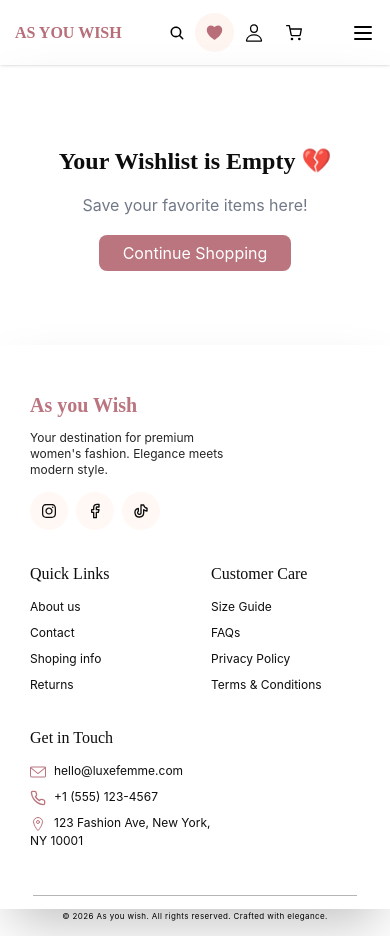
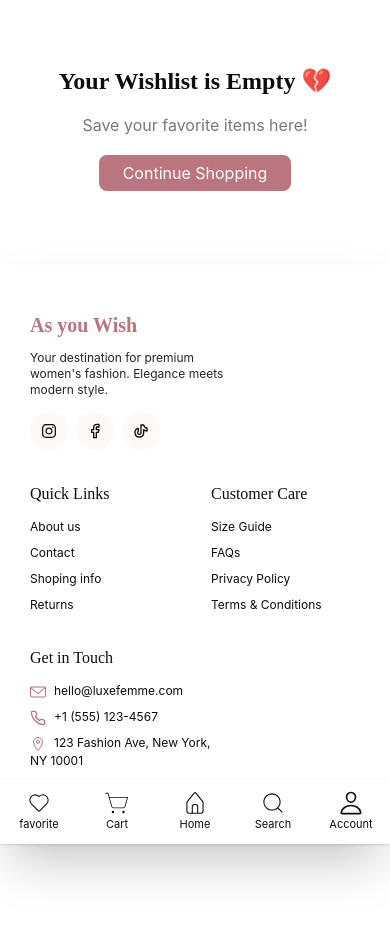
Before and after one commit to aj-codes-hub/AsYouWish, a React (Vite) app: page /favurite-product in a window 390 px wide. After the commit the page ends 856 px from the top, so only its background shows below. Built offline with nearby package versions, Linux system fonts and the light colour scheme.

Commit message:
update mobile navbar

```diff
--- a/src/App.tsx
+++ b/src/App.tsx
@@ -9,7 +9,7 @@ import ScrollToTop from "./components/scrollToTop";
 import CartPage from "./pages/Cart/Cart"
 import { CartProvider, useCart } from "./pages/context/cartContext";
 import { useWishlist, WishlistProvider } from './pages/context/wishlistContext';
-import AddToCartAnimation from "./components/addToCartAnimation copy";
+import AddToCartAnimation from "./components/addToCartAnimation";
 import LikeProduct from "./pages/Liked/likeProduct";
 import AddToWishlistAnimation from "./components/addToWishlistAnimation";
 import LoginModal from "./Auth/loginModal";
--- a/src/Auth/loginModal.tsx
+++ b/src/Auth/loginModal.tsx
@@ -31,8 +31,7 @@ const handleOpenSignupModel = () => {
 
 
      <div className={`bg-white absolute left-1/2 -translate-y-1/2 -translate-x-1/2 py-[25px] px-[20px]
-                      transition-all duration-300 rounded-2xl sm:w-[360px] max-w-[360px] w-[95%]
-                      ${isOpenLoginModal ? "min-h-[400px] top-1/2" : "min-h-[0px] top-1"}`}>
+                       rounded-2xl sm:w-[360px] max-w-[360px] w-[95%] login-entry`}>
 
 
      <div  onClick={() => hideLoginModal(false)}
--- a/src/Auth/signupModal.tsx
+++ b/src/Auth/signupModal.tsx
@@ -36,7 +36,7 @@ const handleOpenSignInModel = () => {
 
 
      <div className='bg-white absolute top-1/2 left-1/2 -translate-y-1/2 -translate-x-1/2 py-[25px]
-                       rounded-2xl min-h-[520px] sm:w-[360px] max-w-[360px] w-[95%]'>
+                       rounded-2xl sm:w-[360px] max-w-[360px] w-[95%] signup-entry'>
      <div  onClick={() => hideSignUpModal(false)}
            className='absolute top-[0px] right-[0px] cursor-pointer text-black p-[15px]'>
       <RxCross1 />
@@ -51,7 +51,7 @@ const handleOpenSignInModel = () => {
 
 
         <form action="">
-        <div className='px-[20px] overflow-hidden hover:overflow-y-scroll custom-scrollbar h-[390px]'>
+        <div className='px-[20px] overflow-hidden overflow-y-scroll xl:hover:overflow-y-scroll xl:overflow-y-hidden  custom-scrollbar h-[390px]'>
 
           <div className='mt-[20px] flex flex-col gap-3'>
           <Input type='text'
--- a/src/components/addToWishlistAnimation.tsx
+++ b/src/components/addToWishlistAnimation.tsx
@@ -10,7 +10,7 @@ const AddToWishlistAnimation:React.FC<AddToWishlistAnimationProps> = ({runAninat
 
 
   return (
-    <div className='h-screen w-screen flex fixed z-[9999] pointer-events-none'>
+    <div className='h-screen w-screen flex fixed z-[99] pointer-events-none'>
         <div className={`bg-transparent text-primary flex items-center justify-center absolute
                          ${runAnination ? 'addToWsihlistAnimation': 'text-[0px]'}`}>
             <IoHeart />
--- a/src/components/navbar.tsx
+++ b/src/components/navbar.tsx
@@ -1,12 +1,17 @@
 import React, { useState } from 'react'
-import { IoSearch } from "react-icons/io5";
+import { CiSearch } from "react-icons/ci";
 import { FaRegHeart } from "react-icons/fa";
-import { FiShoppingCart } from "react-icons/fi";
+import { PiShoppingCartSimpleThin } from "react-icons/pi";
 import { LuMenu } from "react-icons/lu";
 import { useLocation, Link } from 'react-router-dom';
 import { useCart } from '../pages/context/cartContext';
 import { IoHeart } from "react-icons/io5";
 import { IoPersonOutline } from "react-icons/io5";
+import { CiHome } from "react-icons/ci";
+import { CiHeart } from "react-icons/ci";
+
+
+
 
 
 type NavbarProps = {
@@ -39,8 +44,8 @@ const OpenMenu = () => {
 
 
   return (
-    <div className='bg-white h-[65px] w-full justify-between fixed top-0 z-[999] flex items-center shadow-sm px-[15px] xl:px-[0]'>
-       <div className='max-w-[1100px] h-full mx-auto w-full justify-between flex items-center'>
+    <div className='bg-white h-[65px] w-full justify-between fixed sm:top-0 bottom-0 z-[999] flex items-center shadow-sm sm:px-[15px] xl:px-[0]'>
+       <div className='max-w-[1100px] h-full mx-auto w-full justify-between sm:flex items-center hidden'>
 
      <h1 onClick={() => window.location.pathname='/'}
          className='text-primary font-semibold cursor-pointer'>
@@ -66,7 +71,7 @@ const OpenMenu = () => {
      <div className='flex items-center  text-[16px]'>
 
        <button className='p-[10px] rounded-full'>
-           <IoSearch />
+           <CiSearch />
        </button>
 
        <Link to={'/favurite-product'}
@@ -97,7 +102,7 @@ const OpenMenu = () => {
        )}
 
 
-       <FiShoppingCart />
+       <PiShoppingCartSimpleThin />
        </Link>
      </div>
 
@@ -106,6 +111,41 @@ const OpenMenu = () => {
      </button>
      </div>
 
+    {/* mobile menu starts here  */}
+
+
+
+    <div className='grid grid-cols-5 h-full w-full sm:hidden'>
+
+      <div className='flex flex-col items-center justify-center text-[26px]'>
+      <CiHeart />
+      <h2 className='text-[11px]'>favorite</h2>
+     </div>
+
+      <div className='flex flex-col items-center justify-center text-[26px]'>
+      <PiShoppingCartSimpleThin />
+      <h2 className='text-[11px]'>Cart</h2>
+     </div>
+
+      <div className='flex flex-col items-center justify-center text-[26px]'>
+      <CiHome />
+      <h2 className='text-[11px]'>Home</h2>
+     </div>
+
+      <div className='flex flex-col items-center justify-center text-[26px]'>
+      <CiSearch />
+      <h2 className='text-[11px]'>Search</h2>
+     </div>
+
+
+     <div className='flex flex-col items-center justify-center text-[26px]'>
+      <IoPersonOutline />
+      <h2 className='text-[11px]'>Account</h2>
+     </div>
+
+
+    </div>
+
     </div>
   )
 }
--- a/src/index.css
+++ b/src/index.css
@@ -279,3 +279,55 @@ h1{
 .custom-scrollbar:hover::-webkit-scrollbar-thumb {
   opacity: 1;
 }
+
+.login-entry {
+    animation:loginEntry .3s ease-in;
+    height: 420px;
+    top: 50%;
+    overflow: hidden;
+}
+
+@keyframes  loginEntry{
+  0%{
+    height: 0px;
+    top: 0%;
+  }
+  50%{
+    height: 420px;
+    top: 55%;
+  }
+  70%{
+    height: 420px;
+    top: 45%;
+  }
+  100%{
+    height: 420px;
+    top: 50%;
+  }
+}
+
+.signup-entry {
+    animation:signupEntry .3s ease-in;
+    height: 535px;
+    top: 50%;
+    overflow: hidden;
+}
+
+@keyframes  signupEntry{
+  0%{
+    height: 0px;
+    top: 20%;
+  }
+  50%{
+    height:535px;
+    top: 55%;
+  }
+  70%{
+    height: 535px;
+    top: 45%;
+  }
+  100%{
+    height: 535px;
+    top: 50%;
+  }
+}
--- a/src/pages/Liked/likeProduct.tsx
+++ b/src/pages/Liked/likeProduct.tsx
@@ -16,7 +16,7 @@ const LikeProduct:React.FC = () => {
 
   if (wishlist.length === 0) {
     return (
-      <div className='text-center py-20 mt-[65px]'>
+      <div className='text-center py-20 pt-[65px]'>
         <h1 className='text-2xl font-bold mb-4'>Your Wishlist is Empty 💔</h1>
         <p className='text-gray-500 mb-6'>Save your favorite items here!</p>
         <Link to='/' className='bg-primary text-white px-6 py-2 rounded-lg'>
@@ -27,7 +27,7 @@ const LikeProduct:React.FC = () => {
   }
 
   return (
-    <div className='container mx-auto p-4 mt-[65px]'>
+    <div className='container mx-auto p-4 pt-[65px]'>
       <h1 className='text-2xl font-bold mb-6'>My Wishlist ({wishlist.length})</h1>
 
       <div className='grid grid-cols-1 sm:grid-cols-2 md:grid-cols-3 lg:grid-cols-4 gap-6'>
```
Also changed, not shown: src/components/addToCartAnimation.tsx (renamed from src/components/addToCartAnimation copy.tsx).
